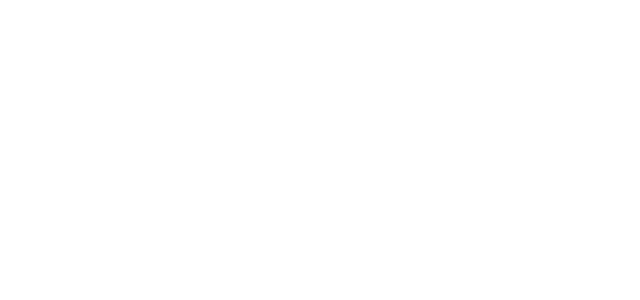
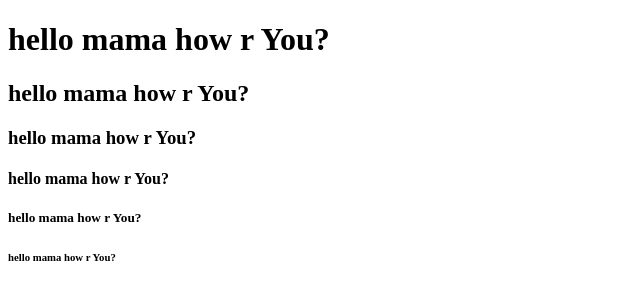
Before and after one commit to RAZYANIK/My-second-repo, a plain HTML site: page index.html in a window 1280 px wide. Shown: the whole page, without its empty margins (0-640 px from the left). Drawn offline with Linux system fonts and the light colour scheme.

Commit message:
added header

```diff
--- a/index.html
+++ b/index.html
@@ -7,6 +7,11 @@
     <title>second github repo</title>
 </head>
 <body>
-
+    <h1>hello mama how r You?</h1>
+    <h2>hello mama how r You?</h2>
+    <h3>hello mama how r You?</h3>
+    <h4>hello mama how r You?</h4>
+    <h5>hello mama how r You?</h5>
+    <h6>hello mama how r You?</h6>
 </body>
 </html>
```
